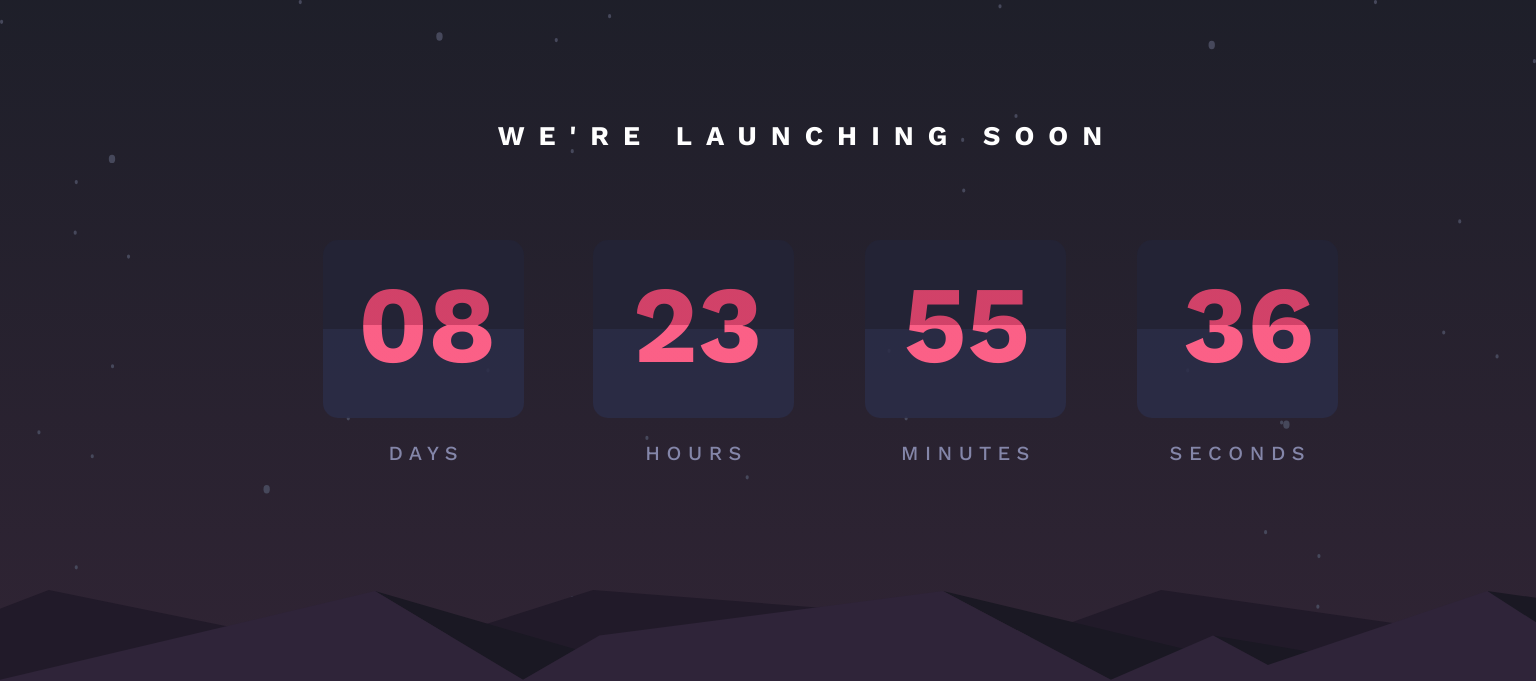
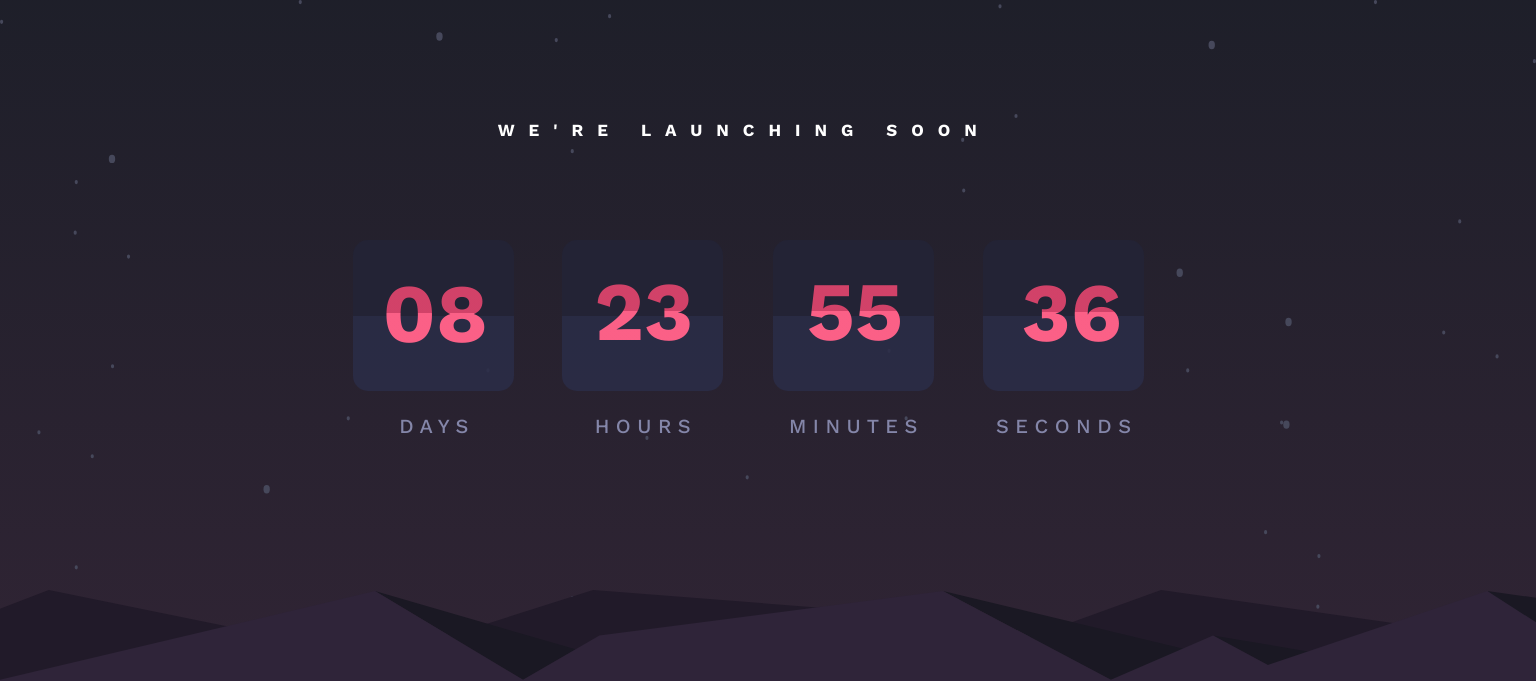
Before and after one commit to marwaas3d/launch-countdown-timer, a plain HTML site: page index.html in a window 1536 px wide. Shown: the top 681 px of the page. Drawn offline with nearby package versions, Linux system fonts and the light colour scheme.

Commit message:
updated css file

```diff
--- a/main.css
+++ b/main.css
@@ -35,9 +35,8 @@
         position: absolute;
         top: 15%;
         left: 32.4%;
-        left: 32.4%;
         color: var(--White);
-        font-size: 27px;
+        font-size: 17px;
         font-weight: 700;
         text-transform: uppercase;
         letter-spacing: 14px;
@@ -63,10 +62,10 @@
 
     .box1{
         position: absolute;
-        width: 201px;
-        height: 178px;
+        width: 161px;
+        height: 151px;
         top: 30%;
-        left: 21%;
+        left: 23%;
     }
 
     .first-half{
@@ -87,75 +86,75 @@
 
     #days{
         position: absolute;
-        font-size: 109px;
+        font-size: 83px;
         background-image: linear-gradient(to top, var(--Soft-red) 50%, #ec4770de 50%);
         -webkit-background-clip: text;
         color: transparent;
-        top: 32.6%;
-        left: 23.3%;
+        top: 33.1%;
+        left: 24.9%;
     }
     /************************************/
     .box2{
         position: absolute;
-        width: 201px;
-        height: 178px;
+        width: 161px;
+        height: 151px;
         top: 30%;
-        left: 38.6%;
+        left: 36.6%;
     }
 
 
 
     #hours{
         position: absolute;
-        font-size: 109px;
+        font-size: 83px;
         background-image: linear-gradient(to top, var(--Soft-red) 50%, #ec4770de 50%);
         -webkit-background-clip: text;
         color: transparent;
-        top: 32.6%;
-        left: 41.2%;
+        top: 32.9%;
+        left: 38.7%;
     }
 
     /************************************/
     .box3{
         position: absolute;
-        width: 201px;
-        height: 178px;
+        width: 161px;
+        height: 151px;
         top: 30%;
-        left: 56.3%;
+        left: 50.3%;
     }
 
 
 
     #minutes{
         position: absolute;
-        font-size: 109px;
+        font-size: 83px;
         background-image: linear-gradient(to top, var(--Soft-red) 50%, #ec4770de 50%);
         -webkit-background-clip: text;
         color: transparent;
-        top: 32.6%;
-        left: 58.8%;
+        top: 32.9%;
+        left: 52.5%;
     }
 
 
     /************************************/
     .box4{
         position: absolute;
-        width: 201px;
-        height: 178px;
+        width: 161px;
+        height: 151px;
         top: 30%;
-        left: 74%;
+        left: 64%;
     }
 
 
 
     #seconds{
         position: absolute;
-        font-size: 109px;
+        font-size: 83px;
         background-image: linear-gradient(to top, var(--Soft-red) 50%, #ec4770de 50%);
         -webkit-background-clip: text;
         color: transparent;
-        top: 32.6%;
-        left: 77%;
+        top: 33%;
+        left: 66.5%;
     }
 
     p{
```
